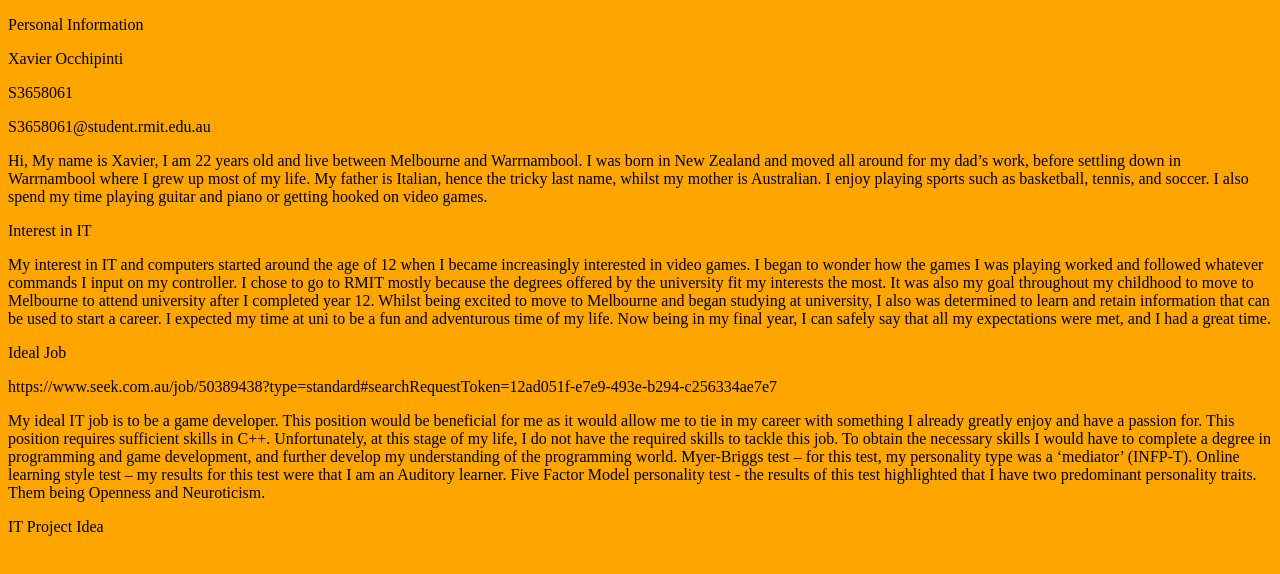
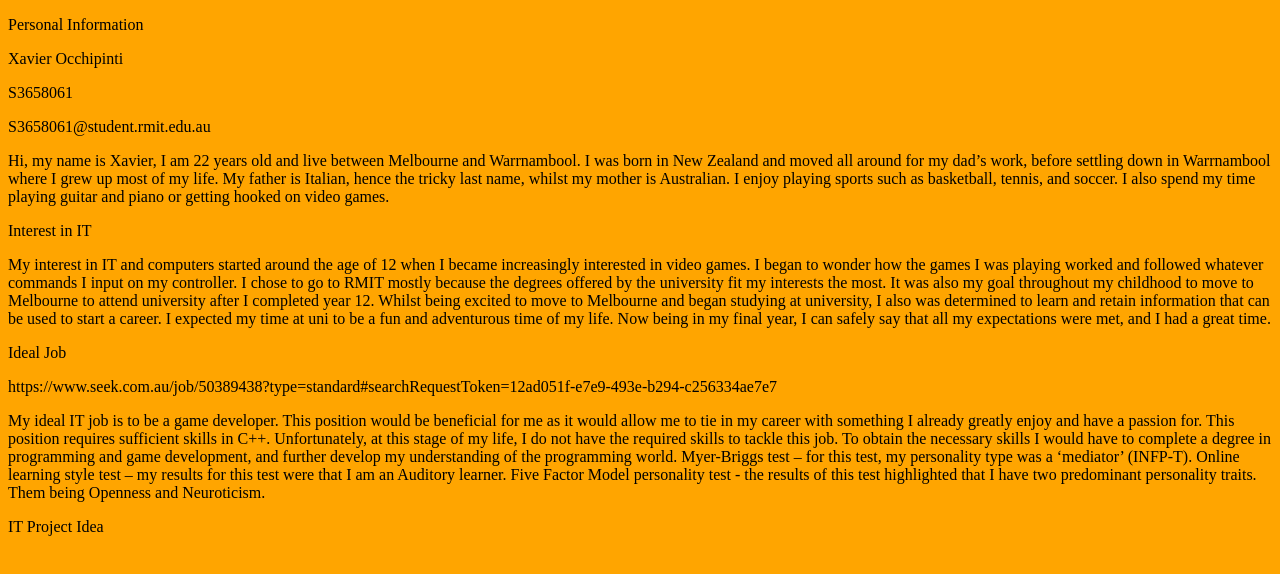
Before and after one commit to s3658061/s3658061.github.io, a plain HTML site: page index.html in a window 1280 px wide. Drawn offline with Linux system fonts and the light colour scheme.

Commit message:
Update index.html

```diff
--- a/index.html
+++ b/index.html
@@ -20,8 +20,7 @@
 <p>
   S3658061@student.rmit.edu.au
 <p>
-  Hi,
-  My name is Xavier, I am 22 years old and live between Melbourne and Warrnambool. I was born in New Zealand and moved all around for my dad’s work, before settling down in Warrnambool where I grew up most of my life.  My father is Italian, hence the tricky last name, whilst my mother is Australian. I enjoy playing sports such as basketball, tennis, and soccer. I also spend my time playing guitar and piano or getting hooked on video games.
+  Hi, my name is Xavier, I am 22 years old and live between Melbourne and Warrnambool. I was born in New Zealand and moved all around for my dad’s work, before settling down in Warrnambool where I grew up most of my life.  My father is Italian, hence the tricky last name, whilst my mother is Australian. I enjoy playing sports such as basketball, tennis, and soccer. I also spend my time playing guitar and piano or getting hooked on video games.
 <p>
 
 
```
